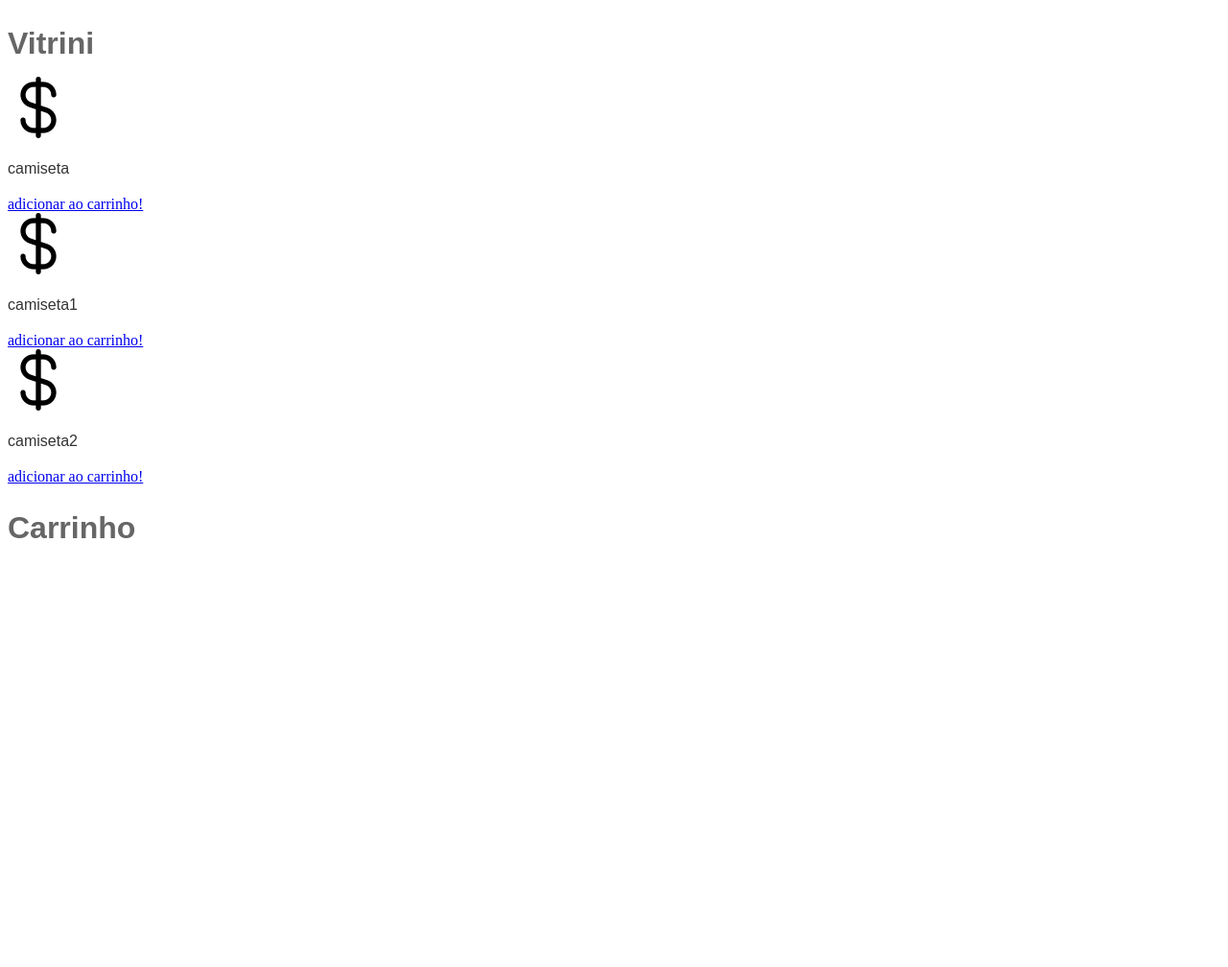
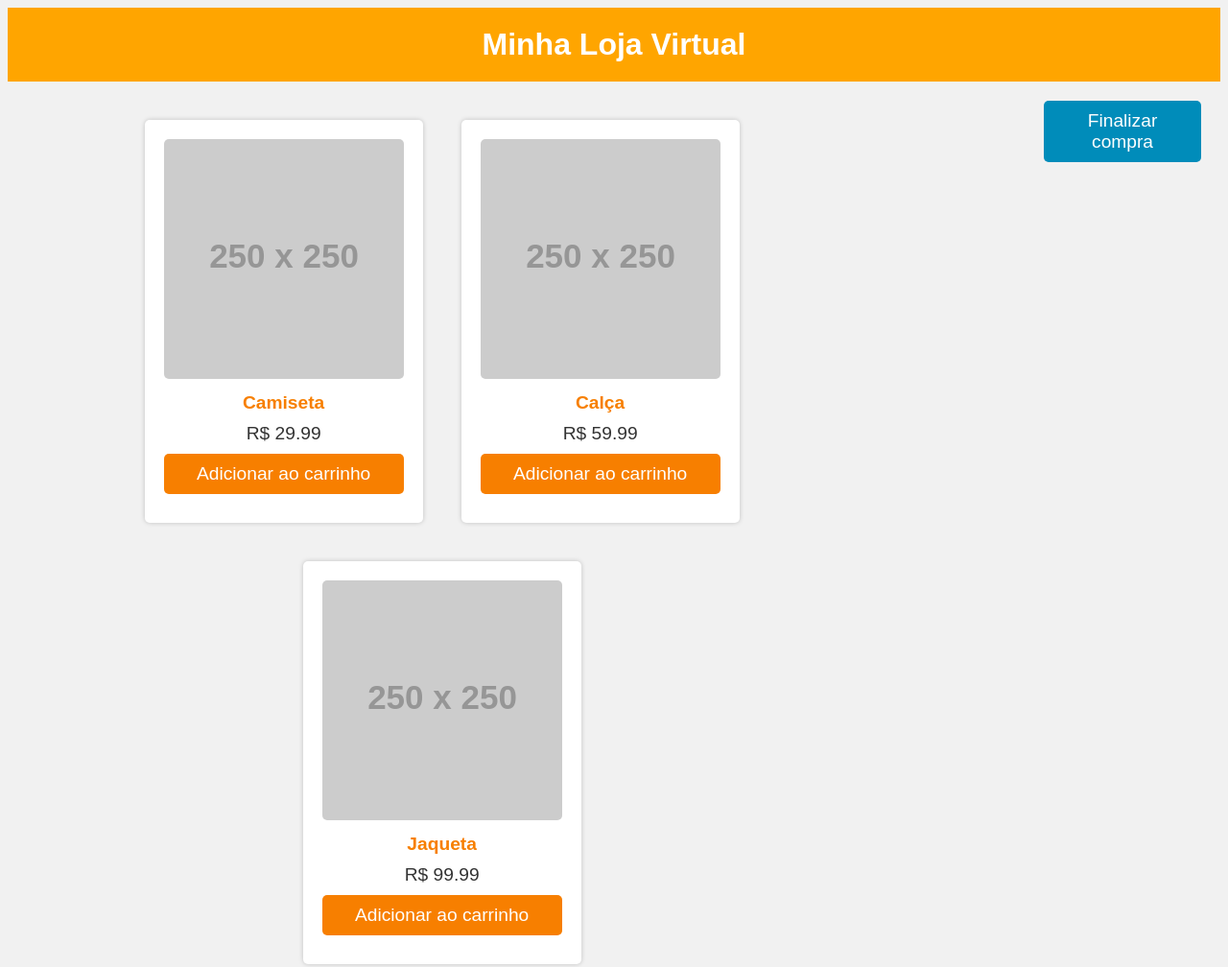
Before and after one commit to TheusTeixeira/shoppingcart, a plain HTML site: page index.html in a window 1280 px wide. Shown: the whole page at 96% size. Before the commit the page ends 800 px from the top, so only its background shows below. Drawn offline with Linux system fonts and the light colour scheme; placeholder pictures from the web are drawn by us; a web font is replaced by a local one.

Commit message:
tudo modificado

```diff
--- a/index.html
+++ b/index.html
@@ -1,15 +1,19 @@
 <!DOCTYPE html>
-<html lang="pt">
+<html>
 <head>
-    <meta charset="UTF-8">
-    <meta http-equiv="X-UA-Compatible" content="IE=edge">
-    <meta name="viewport" content="width=device-width, initial-scale=1.0">
-    <title>Loja</title>
-    <link rel="stylesheet" type="text/css" href="style.css">
+	<title>Minha Loja Virtual</title>
+	<link rel="stylesheet" type="text/css" href="style.css">
 </head>
 <body>
-    <div id="produtos"><h2>vitrini</h2></div>
-    <div id="carrinho"><h2>carrinho</h2></div>
-    <script src="script.js"></script>
+	<header>
+		<h1>Minha Loja Virtual</h1>
+	</header>
+	<main>
+		<div id="produtos"></div>
+		<div id="carrinho"></div>
+		<div id="total-carrinho"></div>
+		<button id="botao-finalizar-compra">Finalizar compra</button>
+	</main>
+	<script src="script.js"></script>
 </body>
 </html>
--- a/script.js
+++ b/script.js
@@ -1,58 +1,137 @@
-const itens =[
+ // Definição dos produtos disponíveis na loja
+const itens = [
     {
       id: 0,
-        nome:'camiseta',
-        img: 'img.png',
+      nome: 'Camiseta',
+      preco: 29.99,
+      img: 'https://via.placeholder.com/250x250?text=Camiseta',
       quantidade: 0
     },
     {
       id: 1,
-        nome:'camiseta1',
-        img: 'img.png',
+      nome: 'Calça',
+      preco: 59.99,
+      img: 'https://via.placeholder.com/250x250?text=Cal%C3%A7a',
       quantidade: 0
     },
     {
-        id: 2 ,
-        nome:'camiseta2',
-        img: 'img.png',
+      id: 2,
+      nome: 'Jaqueta',
+      preco: 99.99,
+      img: 'https://via.placeholder.com/250x250?text=Jaqueta',
       quantidade: 0
-    },
-]
-inicializarLoja = () =>{
-    var containerProdutos = document.getElementById('produtos');
-    itens.map((val)=>{
-        containerProdutos.innerHTML+=               `
-        <div class="produtos-single">
-            <img src="`+val.img+`" />
-            <p>`+val.nome+`</p> <a key="`+val.id+`" href="#">adicionar ao carrinho!<a/>
-                </div>
+    }
+  ];
+
+  // Seleção dos elementos HTML que serão manipulados
+  const containerProdutos = document.getElementById('produtos');
+  const containerCarrinho = document.getElementById('carrinho');
+  const totalCarrinho = document.getElementById('total-carrinho');
+  const botaoFinalizarCompra = document.getElementById('botao-finalizar-compra');
+
+  // Cria um elemento HTML que representa um produto
+  function criarElementoProduto(produto) {
+    const elemento = document.createElement('div');
+    elemento.classList.add('produto');
+    elemento.innerHTML = `
+      <img src="${produto.img}" alt="${produto.nome}">
+      <h3>${produto.nome}</h3>
+      <p>R$ ${produto.preco.toFixed(2)}</p>
+      <a href="#" data-id="${produto.id}" class="botao-adicionar">Adicionar ao carrinho</a>
     `;
+    return elemento;
+  }
 
-    })
+  // Atualiza o carrinho de compras com os itens adicionados
+  function atualizarCarrinho() {
+    containerCarrinho.innerHTML = '';
+    let total = 0;
+    itens.forEach((produto) => {
+      if (produto.quantidade > 0) {
+        const elemento = document.createElement('p');
+        elemento.innerHTML = `${produto.nome} | Quantidade: ${produto.quantidade} | Total: R$ ${(produto.quantidade * produto.preco).toFixed(2)}`;
+        containerCarrinho.appendChild(elemento);
+        total += produto.quantidade * produto.preco;
+      }
+    });
+    totalCarrinho.innerHTML = `Total do carrinho: R$ ${total.toFixed(2)}`;
+  }
+
+  // Adiciona um listener para o evento click em cada botão "Adicionar ao carrinho"
+  function adicionarListenersBotoesAdicionar() {
+    const botoesAdicionar = document.querySelectorAll('.botao-adicionar');
+    botoesAdicionar.forEach((botao) => {
+      botao.addEventListener('click', (evento) => {
+        evento.preventDefault();
+        const id = parseInt(botao.dataset.id);
+        itens[id].quantidade++;
+        atualizarCarrinho();
+      });
+    });
+  }
+
+  // Adiciona um listener para o evento click no botão "Finalizar compra"
+  function adicionarListenerBotaoFinalizarCompra() {
+    botaoFinalizarCompra.addEventListener('click', () => {
+      alert('Compra finalizada');
+    });
+  }
+
+  // Inicializa a lista de produtos na página
+  function inicializarLoja() {
+    itens.forEach((produto) => {
+      const elemento = criarElementoProduto(produto);
+      containerProdutos.appendChild(elemento);
+    });
+    adicionarListenersBotoesAdicionar();
+    adicionarListenerBotaoFinalizarCompra();
   }
 
 
-inicializarLoja();
+    // função para remover itens do carrinho
+function removerItem() {
+var containerCarrinho = document.getElementById("carrinho");
+containerCarrinho.innerHTML = "";
+itens.map((val) => {
+if (val.quantidade > 0) {
+    containerCarrinho.innerHTML += "<p>" + val.nome + " | quantidade " + val.quantidade + " | <button class='remover' id='" + val.id + "'>remover</button></p><hr>";
 
-atualizarCarrinho=() =>{
-    var containerCarrinho = document.getElementById('carrinho');
-    containerCarrinho.innerHTML="";
-    itens.map((val)=>{
-        if(val.quantidade>0){
-        containerCarrinho.innerHTML+=               `
-        <p>`+val.nome+`| quantidade`+val.quantidade+`</p>
-        <hr>
-         `;
 }
-    })
+});
+adicionarListenersBotoesRemover();
 }
 
-    var links = document.getElementsByTagName('a');
-    for(var i=0; i< links.length; i++){
-        links[i].addEventListener("click",function(){
-            let key = this.getAttribute('key');
-            itens[key].quantidade++;
+// função para remover um item específico do carrinho
+function remover(id) {
+if (itens[id].quantidade > 0) {
+itens[id].quantidade--;
 atualizarCarrinho();
+}
+removerItem();
+}
 
-        })
+// adiciona event listeners aos botões de remoção de itens do carrinho
+function adicionarListenersBotoesRemover() {
+var btnsRemover = document.getElementsByClassName("remover");
+for (var i = 0; i < btnsRemover.length; i++) {
+btnsRemover[i].addEventListener("click", function () {
+let id = this.getAttribute("id");
+remover(id);
+});
 }
+}
+
+
+// Inicializa a lista de produtos na página
+function inicializarLoja() {
+itens.forEach((produto) => {
+const elemento = criarElementoProduto(produto);
+containerProdutos.appendChild(elemento);
+});
+adicionarListenersBotoesAdicionar();
+adicionarListenerBotaoFinalizarCompra();
+removerItem();
+}
+
+// Inicializa a loja
+inicializarLoja();
--- a/style.css
+++ b/style.css
@@ -1,54 +1,143 @@
-/* Definindo a fonte Walkway Black */
-@font-face {
-    font-family: 'Walkway Black';
-    src: url('caminho/para/walkway-black.ttf') format('truetype');
+body {
+  background-color: #f1f1f1;
+  font-family: Arial, sans-serif;
+  color: #333;
+}
+
+#produtos {
+  display: flex;
+  flex-wrap: wrap;
+  justify-content: center;
+}
+
+.produto {
+  width: 250px;
+  margin: 20px;
+  padding: 20px;
+  background-color: #fff;
+  border-radius: 5px;
+  box-shadow: 0 0 5px rgba(0, 0, 0, 0.2);
+  transition: box-shadow 0.3s ease-in-out;
+}
+
+.produto:hover {
+  box-shadow: 0 0 10px rgba(0, 0, 0, 0.4);
+}
+
+.produto img {
+  width: 100%;
+  height: 200px;
+  object-fit: cover;
+  border-radius: 5px;
+}
+
+.produto h3 {
+  margin: 10px 0;
+  font-size: 1.2em;
+  text-align: center;
+  color: #f77f00;
+}
+
+.produto p {
+  margin: 10px 0;
+  font-size: 1.2em;
+  text-align: center;
+  color: #333;
+}
+
+.botao-adicionar {
+  display: block;
+  margin: 10px auto;
+  padding: 10px 20px;
+  border: none;
+  border-radius: 5px;
+  background-color: #f77f00;
+  color: #fff;
+  font-size: 1.2em;
+  text-align: center;
+  text-decoration: none;
+  transition: background-color 0.3s ease-in-out;
+}
+
+.botao-adicionar:hover {
+  background-color: #00529b;
+}
+/* Definindo estilos para o cabeçalho */
+header {
+  background-color: #333;
+  color: #fff;
+  padding: 20px;
+  text-align: center;
   }
 
-  /* Estilo para o título principal */
   h1 {
-    font-family: 'Walkway Black', sans-serif;
-    font-size: 3rem;
-    color: #333;
-    text-transform: uppercase;
-    letter-spacing: 2px;
-    text-align: center;
+  margin: 0;
+  }
+  /* Definindo estilos para o cabeçalho */
+header {
+  background-color: #FFA500;
+  color: #fff;
+  padding: 20px;
+  text-align: center;
   }
 
-  /* Estilo para um subtítulo */
-  h2 {
-    font-family: 'Walkway Black', sans-serif;
-    font-size: 2rem;
-    color: #666;
-    text-transform: capitalize;
-    text-align: left;
-    margin-bottom: 1rem;
+  h1 {
+  margin: 0;
   }
 
-  /* Estilo para o texto do parágrafo */
-  p {
-    font-family: 'Walkway Black', sans-serif;
-    font-size: 1rem;
-    line-height: 1.5;
-    color: #333;
-    text-align: justify;
-    margin-bottom: 1rem;
+  /* Definindo estilos para o conteúdo principal */
+  main {
+  display: flex;
+  flex-direction: row;
+  justify-content: space-between;
+  align-items: flex-start;
+  padding: 20px;
   }
 
-  /* Estilo para um botão */
-  .btn {
-    font-family: 'Walkway Black', sans-serif;
-    font-size: 1rem;
-    color: #fff;
-    background-color: #333;
-    padding: 0.5rem 1rem;
-    border: none;
-    border-radius: 3px;
-    cursor: pointer;
-    transition: all 0.3s ease;
+  #produtos {
+  flex-grow: 1;
+  margin-right: 20px;
   }
 
-  /* Estilo para o hover do botão */
-  .btn:hover {
-    background-color: #666;
-    transform: translateY(-2px);
+  #produtos h2 {
+  margin-top: 0;
   }
+
+  #produtos ul {
+  list-style-type: none;
+  margin: 0;
+  padding: 0;
+  }
+
+  #produtos li {
+  margin-bottom: 10px;
+  }
+
+  #produtos img {
+  width: 100%;
+  height: auto;
+  }
+
+  #carrinho {
+  flex-basis: 200px;
+  }
+
+  #total-carrinho {
+  font-size: 1.2em;
+  font-weight: bold;
+  margin-top: 10px;
+  }
+
+  #botao-finalizar-compra {
+  background-color: #008CBA;
+  color: #fff;
+  border: none;
+  padding: 10px 20px;
+  font-size: 1.2em;
+  border-radius: 5px;
+  cursor: pointer;
+  }
+
+  #botao-finalizar-compra:hover {
+  background-color: #005F6B;
+  }
```
Lines whose indentation alone changed are shown as unchanged.
